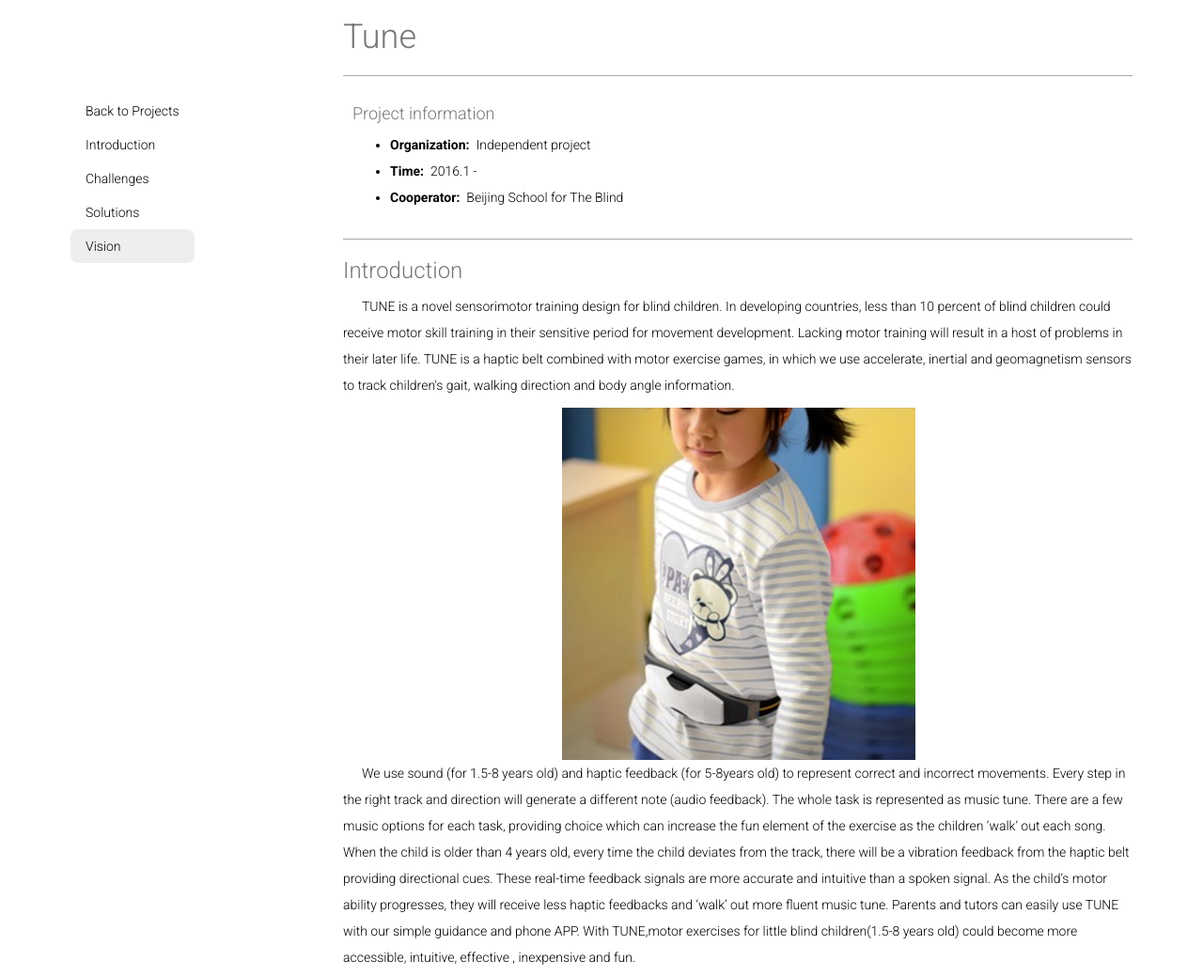
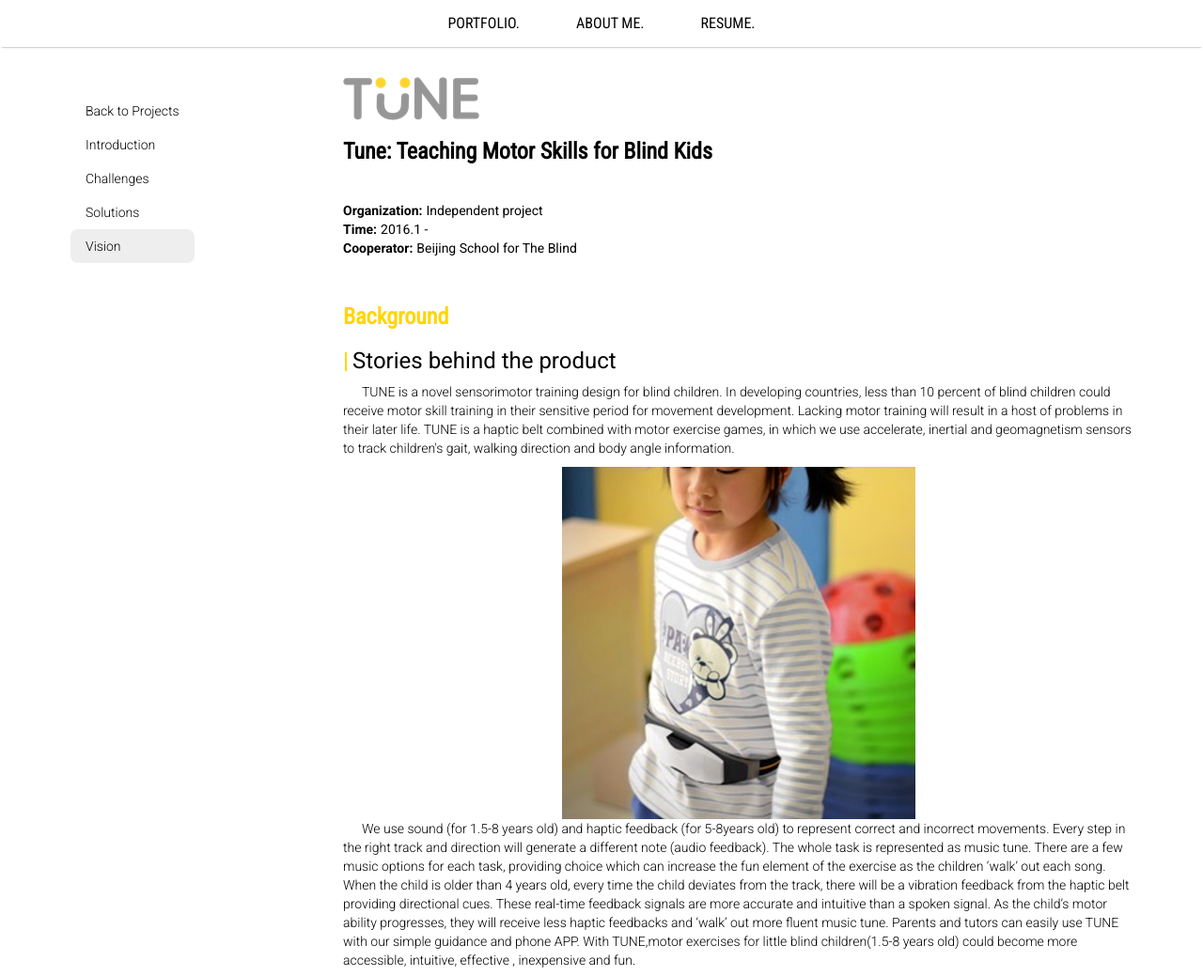
Before and after one commit to megacreep/goddess, a Django app: template portfolio/templates/portfolio/project_tune.html in a window 1280 px wide. Shown: the top 1039 px of the page at 94% size. Run offline with Django 3.2, Linux system fonts and the light colour scheme; the template is opened without the code that fills it, so the values that code supplies are empty; parts of the project's set-up code (start-up, migrations or seed data) failed here and were passed over.

Commit message:
finish project tune sample

```diff
--- a/portfolio/static/portfolio/css/main.css
+++ b/portfolio/static/portfolio/css/main.css
@@ -806,23 +806,8 @@ textarea#message {
     border-bottom: 1px solid #ddd
 }
 
-#content {
-    line-height: 28px;
-}
-
 #content p {
     text-indent: 20px;
-}
-
-.outline {
-    border: 1px solid #aaaaaa;
-    border-style: solid none;
-    margin: 20px 0px;
-    padding: 20px 10px;
-}
-
-.outline strong {
-    padding-right: 7px;
 }
 
 @media screen and (max-width: 960px) {
--- a/portfolio/static/portfolio/css/project.css
+++ b/portfolio/static/portfolio/css/project.css
@@ -19,3 +19,72 @@
 .nav-container a {
 	color: black;
 }
+
+#projects {
+	margin-top: 32px;
+}
+
+.outline {
+    margin: 20px 0px;
+    padding: 20px 0px;
+}
+
+.outline ul {
+	padding-left: 0;
+}
+
+.outline li {
+	list-style-type: none;
+	font-weight: 400;
+}
+
+.outline strong {
+	margin-right: 4px;
+}
+
+#project_detail {
+	font-family: 'Roboto', sans-serif;
+}
+
+#project_detail h1 {
+	font-size: 24px;
+	font-weight: bold;
+	font-family: 'Roboto Condensed', sans-serif;
+	color: black;
+}
+
+#project_detail h2 {
+	color: #FFd600;
+	font-size: 24px;
+	font-family: 'Roboto Condensed', sans-serif;
+	font-weight: bold;
+}
+
+#project_detail h3 {
+	font-weight: 400;
+	font-size: 24px;
+	color: black;
+}
+
+#project_detail h3:before {
+	content: "|";
+	color: #FFD600;
+	margin-right: 4px;
+	font-weight: bolder;
+	font-size: 24px;
+}
+
+#project_footer {
+	display: flex;
+	flex-direction: row;
+	justify-content: space-between;
+	padding: 24px;
+}
+
+#project_footer a{
+	color: black;
+}
+
+#project_footer a:hover {
+	color: teal;
+}
--- a/portfolio/templates/portfolio/project_tune.html
+++ b/portfolio/templates/portfolio/project_tune.html
@@ -9,8 +9,8 @@
         <div id="project_nav" class="col-sm-3">
           <div class="nav-container">
             <ul class="project_nav nav">
-              <li class="back"><a href="{% url 'portfolio:projects' %}">Back to Projects</a></li>
-              <li class="active"><a href="#about">Introduction</a></li>
+              <li class="back"><a href="{% url 'portfolio:index' %}">Back to Projects</a></li>
+              <li class="active"><a href="#background">Introduction</a></li>
               <li><a href="#challenges">Challenges</a></li>
               <li><a href="#solutions">Solutions</a></li>
               <li><a href="#vision">Vision</a></li>
@@ -19,21 +19,20 @@
         </div>
         <div id="content" class="col-sm-9">
           <section id="abstract">
-            <h1>Tune</h1>
+            <img src="{% static 'portfolio/images/projects/tune/icon.png' %}">
+            <h1>Tune: Teaching Motor Skills for Blind Kids</h1>
             <div class="outline">
-              <h4> Project information</h4>
-              <div>
-                <ul>
-                  <li><strong>Organization:</strong>Independent project</li>
-                  <li><strong>Time:</strong>2016.1 - </li>
-                  <li><strong>Cooperator:</strong>Beijing School for The Blind</li>
-                </ul>
-              </div>
+              <ul>
+                <li><strong>Organization:</strong>Independent project</li>
+                <li><strong>Time:</strong>2016.1 - </li>
+                <li><strong>Cooperator:</strong>Beijing School for The Blind</li>
+              </ul>
             </div>
           </section>
 
-          <section id="about">
-            <h3>Introduction</h3>
+          <section id="background">
+            <h2>Background</h2>
+            <h3>Stories behind the product</h3>
             <p>
               TUNE is a novel sensorimotor training design for blind children. In developing countries, less than 10 percent of blind children could receive motor skill training in their sensitive period for movement development. Lacking motor training will result in a host of problems in their later life. TUNE is a haptic belt combined with motor exercise games, in which we use accelerate, inertial and geomagnetism sensors to track children's gait, walking direction and body angle information.
             </p>
@@ -85,4 +84,10 @@
       </div>
     </div>
   </section>
+
+  <section id="project_footer">
+    <a href="{% url 'portfolio:projects_tune' %}">&larr; Prev Project</a>
+    <a href="#project_detail">&uarr; Back to Top</a>
+    <a href="{% url 'portfolio:projects_tune' %}">&rarr; Prev Project</a>
+  </section>
 {% endblock %}
--- a/portfolio/templates/portfolio/projects_list.html
+++ b/portfolio/templates/portfolio/projects_list.html
@@ -11,6 +11,23 @@ All of these pages should implement the project_detail block.
 
 {% block content %}
 
+<div class="flexbox center header">
+  <div class="container">
+    <div id="navbar" class="navbar navbar-default vertical-center">
+      <div>
+        <ul class="nav navbar-nav">
+          <li><a href="{% url 'portfolio:index' %}">PORTFOLIO.</a></li>
+          <li><a href="{% url 'portfolio:about' %}">ABOUT ME.</a></li>
+          <li>
+            <a href="https://drive.google.com/file/d/0B11ZiMRffQnPbFJXY3lBaVRJVkU/view?usp=sharing" target="_blank">
+              RESUME.
+            </a>
+          </li>
+        </ul>
+      </div>
+    </div>
+  </div>
+</div>
 
 <section id="projects">
   {% block project_detail %}
```
Also changed, not shown: portfolio/templates/portfolio/base.html (+0 -41 lines), portfolio/static/portfolio/images/projects/tune/icon.png (added).
